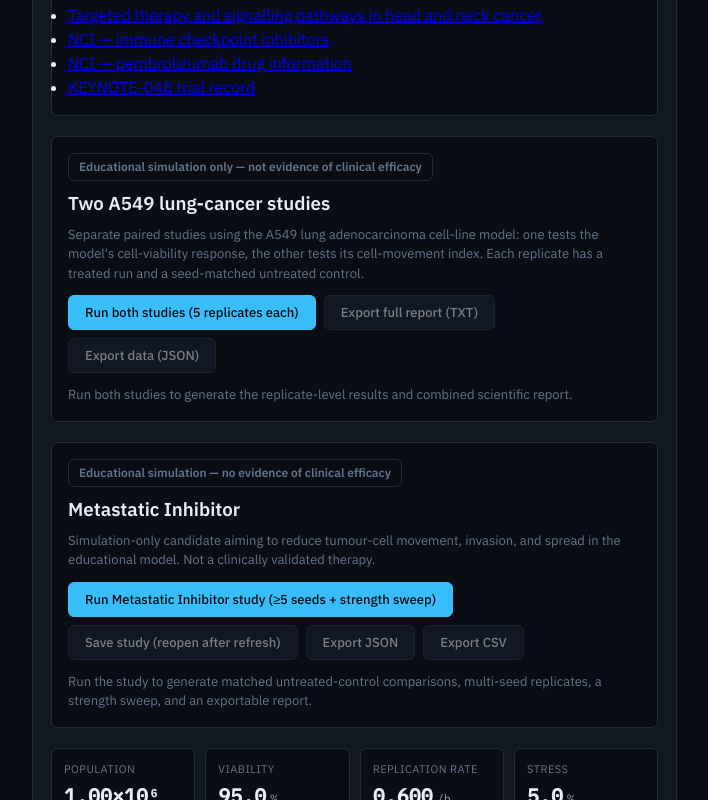
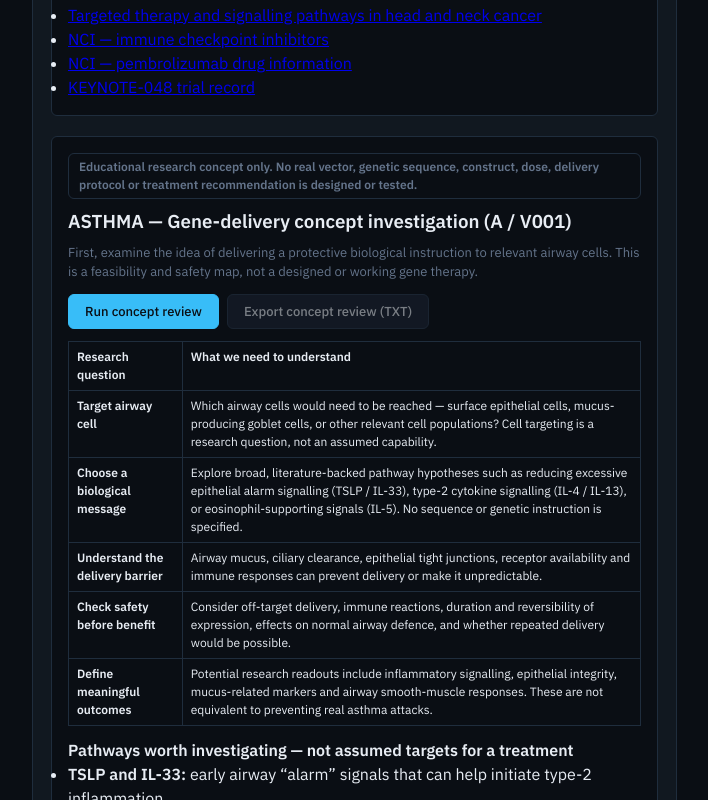
Before and after one commit to kayyt97/Genesis-Lab, a React (Vite) app: page /virtual-lab in a window 1280 px wide. Shown: the part 5580-6380 px from the top of the page, without its empty margins (240-948 px from the left). Built offline with nearby package versions, Linux system fonts and the light colour scheme.

Commit message:
Integrate asthma vector concept panel into Virtual Lab

```diff
--- a/src/pages/VirtualLab.tsx
+++ b/src/pages/VirtualLab.tsx
@@ -26,6 +26,7 @@ import { DualLungCancerStudyPanel } from '../components/lab/DualLungCancerStudyP
 import { OpsccV001StudyPanel } from '../components/lab/OpsccV001StudyPanel';
 import { OpsccMechanismStudyPanel } from '../components/lab/OpsccMechanismStudyPanel';
 import { OpsccConnectedPathwayPanel } from '../components/lab/OpsccConnectedPathwayPanel';
+import { AsthmaVectorConceptPanel } from '../components/lab/AsthmaVectorConceptPanel';
 import { buildTumourCellMovementReadout } from '../services/tumourCellMovementReadout';
 import {
   buildTumourResponseMonitoring,
@@ -1231,6 +1232,7 @@ export function VirtualLabPage() {
           <OpsccV001StudyPanel />
           <OpsccMechanismStudyPanel />
           <OpsccConnectedPathwayPanel />
+          <AsthmaVectorConceptPanel />
           <DualLungCancerStudyPanel />
           <MetastaticInhibitorStudyPanel
             study={miStudy}
```
